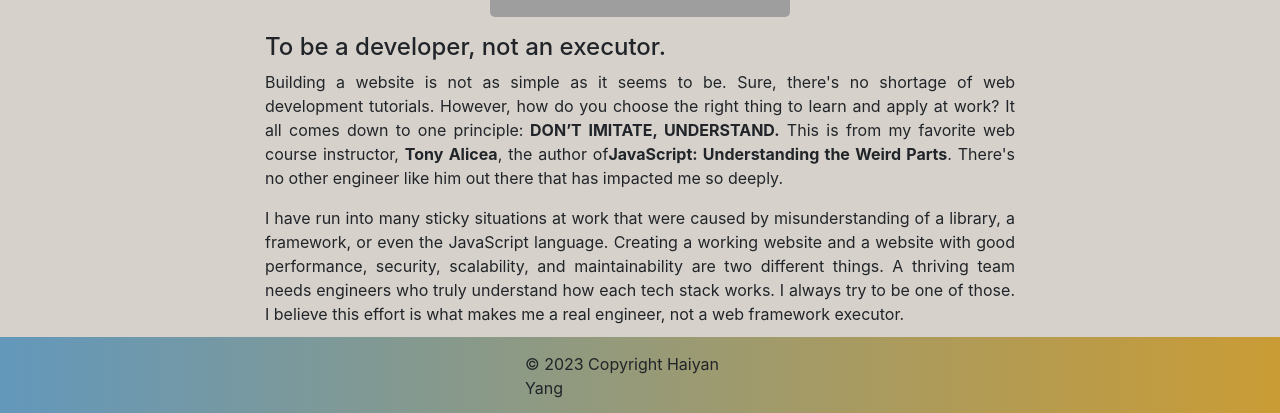
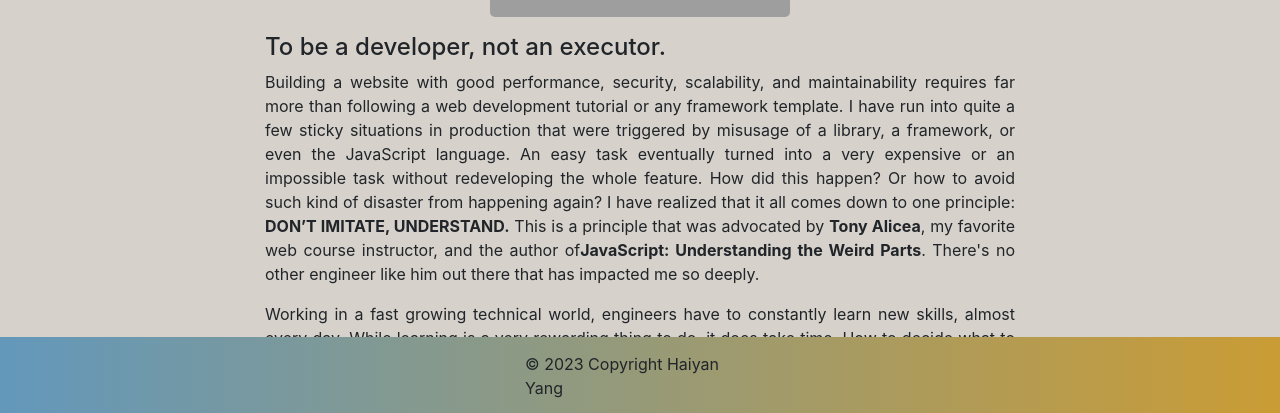
Before and after one commit to yhygh/haiyan, a React (Create React App) app in the folder frontend/: page / in a window 1280 px wide. Shown: the part 385-798 px from the top of the page. Built offline with nearby package versions, Linux system fonts and the light colour scheme; grey boxes are pictures that could not be loaded.

Commit message:
Change home description

```diff
--- a/frontend/src/components/Home.js
+++ b/frontend/src/components/Home.js
@@ -27,26 +27,36 @@ const Home = () => {
       </div>
       <div className="intro">
         <h4>To be a developer, not an executor.</h4>
+
         <p>
-          Building a website is not as simple as it seems to be. Sure, there's
-          no shortage of web development tutorials. However, how do you choose
-          the right thing to learn and apply at work? It all comes down to one
-          principle:
-          <strong> DON’T IMITATE, UNDERSTAND.</strong> This is from my favorite
-          web course instructor, <strong>Tony Alicea</strong>, the author of
+          Building a website with good performance, security, scalability, and
+          maintainability requires far more than following a web development
+          tutorial or any framework template. I have run into quite a few sticky
+          situations in production that were triggered by misusage of a library,
+          a framework, or even the JavaScript language. An easy task eventually
+          turned into a very expensive or an impossible task without
+          redeveloping the whole feature. How did this happen? Or how to avoid
+          such kind of disaster from happening again? I have realized that it
+          all comes down to one principle:
+          <strong> DON’T IMITATE, UNDERSTAND.</strong> This is a principle that
+          was advocated by <strong>Tony Alicea</strong>, my favorite web course
+          instructor, and the author of
           <strong>JavaScript: Understanding the Weird Parts</strong>. There's no
           other engineer like him out there that has impacted me so deeply.
         </p>
 
         <p>
-          I have run into many sticky situations at work that were caused by
-          misunderstanding of a library, a framework, or even the JavaScript
-          language. Creating a working website and a website with good
-          performance, security, scalability, and maintainability are two
-          different things. A thriving team needs engineers who truly understand
-          how each tech stack works. I always try to be one of those. I believe
-          this effort is what makes me a real engineer, not a web framework
-          executor.
+          Working in a fast growing technical world, engineers have to
+          constantly learn new skills, almost every day. While learning is a
+          very rewarding thing to do, it does take time. How to decide what to
+          learn? Once again, try to learn the fundamentals and understand the
+          idea of the original author. To give an example: an engineer who truly
+          understand how React works would be very careful adding an extra{" "}
+          <strong>div</strong> tag because it will affect the performance. Yet
+          I've seen numerous usage of the div tags when they could be removed. A
+          thriving team needs engineers who truly understand how each tech stack
+          works. I always try to be one of those. I believe this effort is what
+          makes me a real engineer, not a web framework executor.
         </p>
 
         <p>
```
